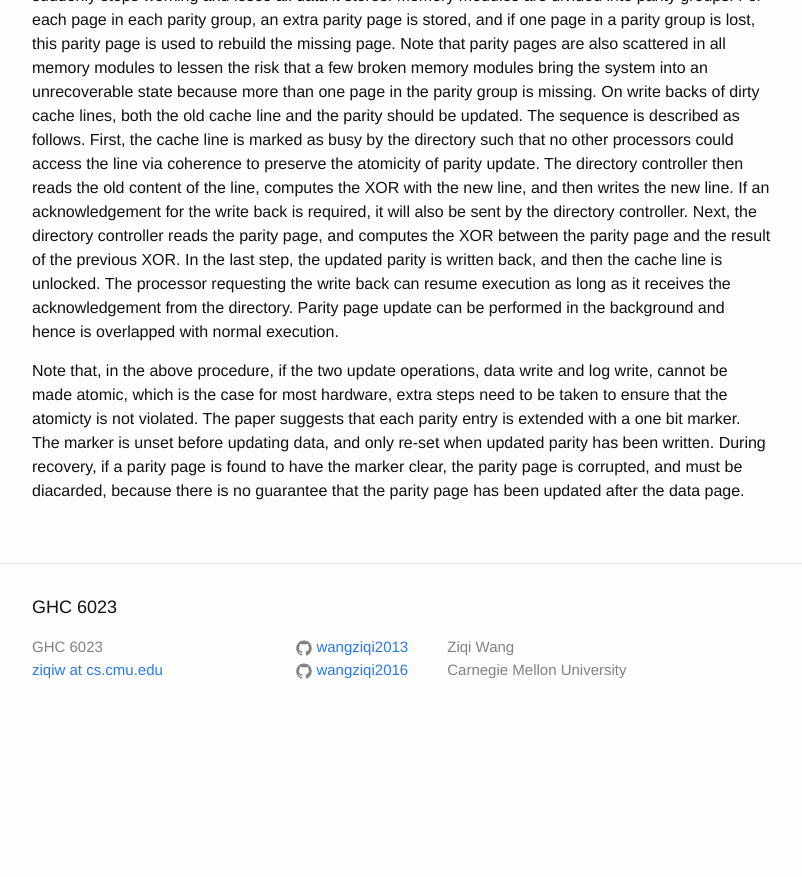
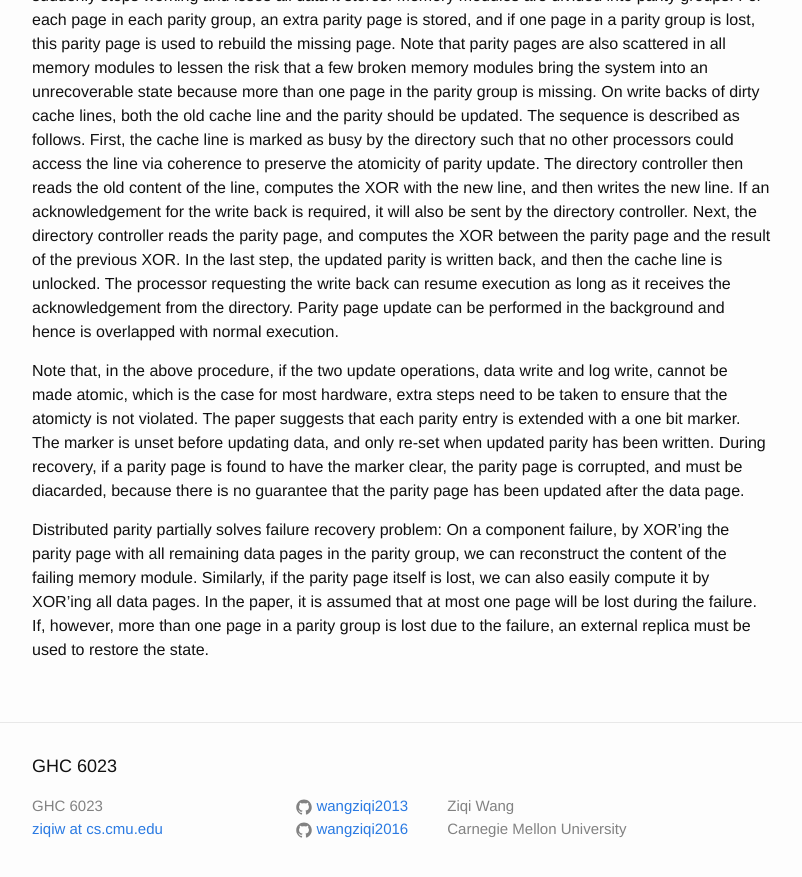
Before and after one commit to wangziqi2013/wangziqi2013.github.io, a Jekyll site: the page built from _posts/2019-03-09-revive.markdown, in a window 1280 px wide and 900 px high, scrolled down 1204 px. Shown: the top 877 px of the window, without its empty margins (238-1040 px from the left). Built offline with Jekyll 4.4.1, drawn with Linux system fonts in a browser that asks for light colours; before the commit the page ends 1945 px from its top, so only the background shows below that.

Commit message:
Adding recovery

```diff
--- a/_posts/2019-03-09-revive.markdown
+++ b/_posts/2019-03-09-revive.markdown
@@ -57,3 +57,9 @@ suggests that each parity entry is extended with a one bit marker. The marker is
 re-set when updated parity has been written. During recovery, if a parity page is found to have the marker clear, the
 parity page is corrupted, and must be diacarded, because there is no guarantee that the parity page has been updated
 after the data page.
+
+Distributed parity partially solves failure recovery problem: On a component failure, by XOR'ing the parity page with
+all remaining data pages in the parity group, we can reconstruct the content of the failing memory module. Similarly,
+if the parity page itself is lost, we can also easily compute it by XOR'ing all data pages. In the paper, it is assumed
+that at most one page will be lost during the failure. If, however, more than one page in a parity group is lost due to
+the failure, an external replica must be used to restore the state.
```
